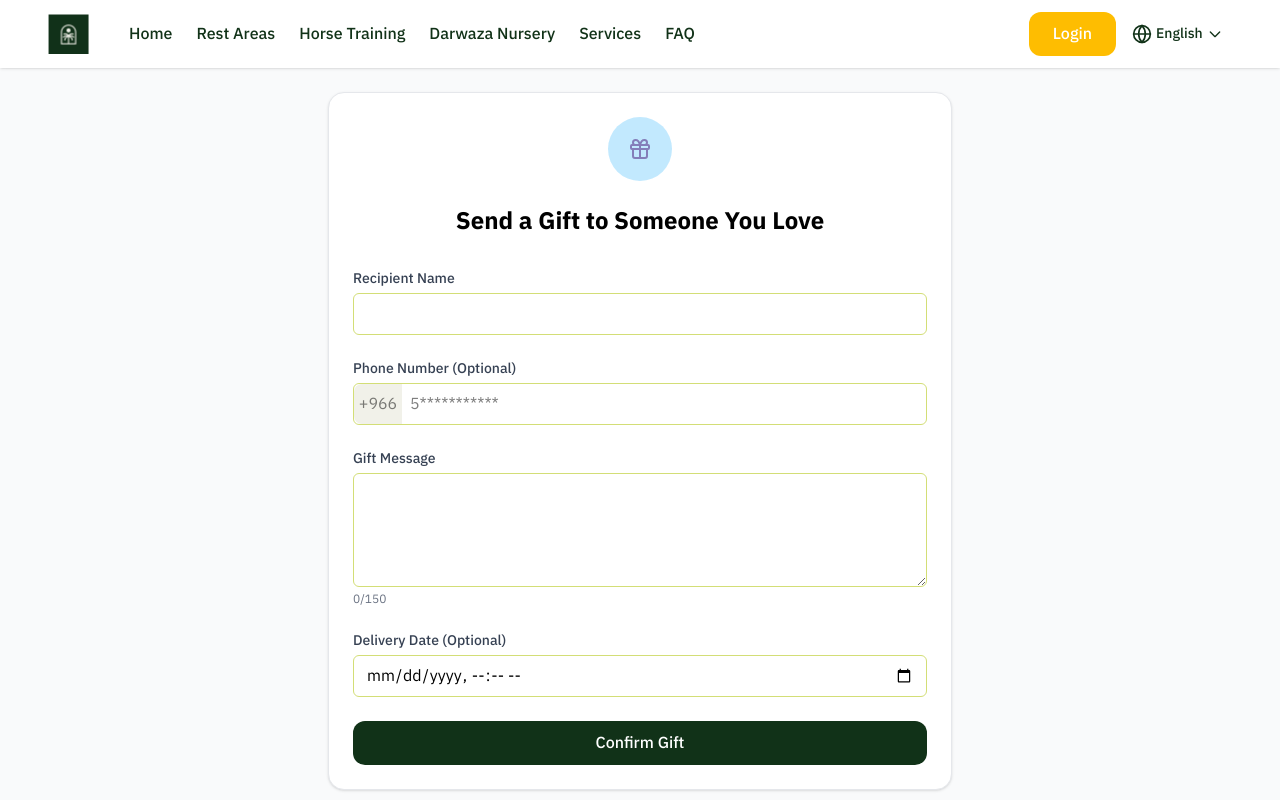
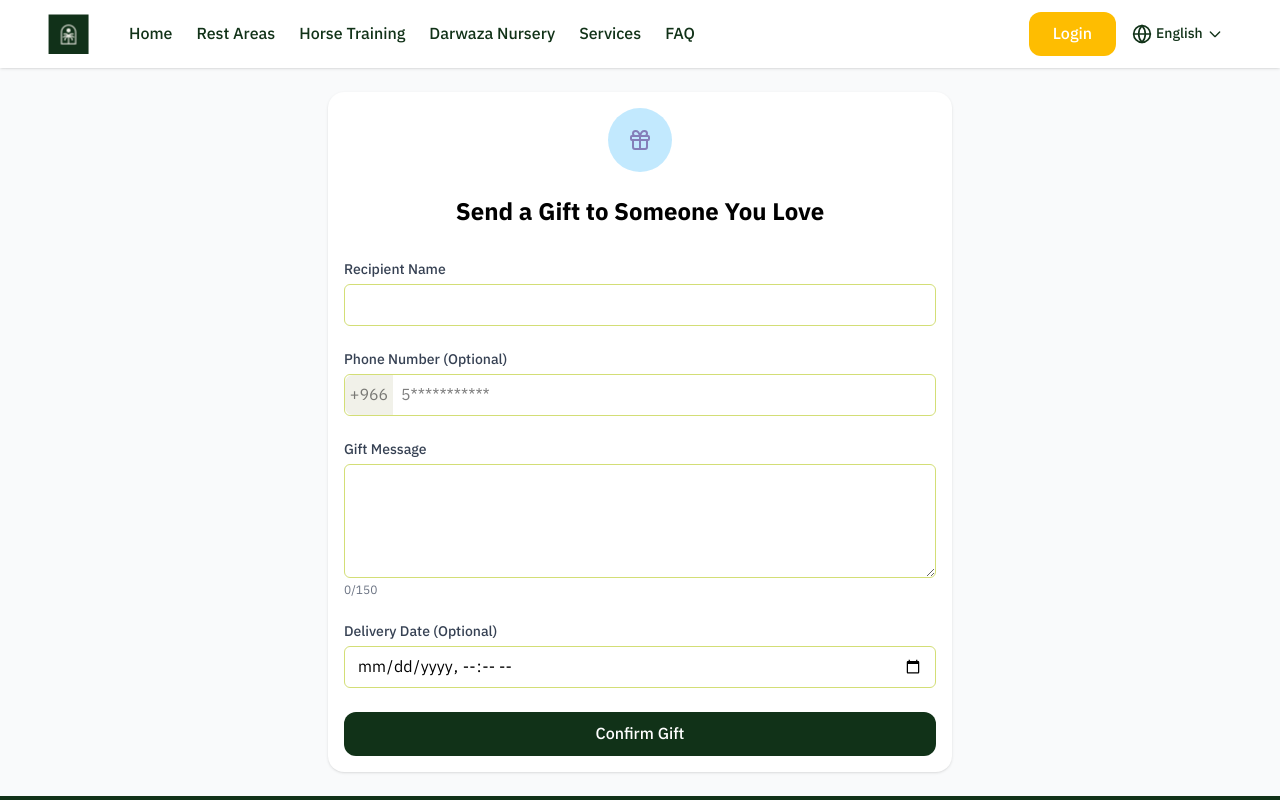
Before and after one commit to ahmedabdelhaleemnoby/dirwaza, a Next.js app in the folder dirwaza-frontend/: page /en/operator/gift-form in a window 1280 px wide. Shown: the top 800 px of the page. Built offline with nearby package versions, Linux system fonts and the light colour scheme.

Commit message:
refactor: replace Card component with a styled div in GiftFormPage for improved layout and styling consistency

```diff
--- a/dirwaza-frontend/src/app/[locale]/(client)/operator/gift-form/page.tsx
+++ b/dirwaza-frontend/src/app/[locale]/(client)/operator/gift-form/page.tsx
@@ -1,7 +1,6 @@
 'use client';
 import { useTranslations } from 'next-intl';
 import { useState } from 'react';
-import Card from '@/components/ui/Card';
 import Input from '@/components/ui/Input';
 import Button from '@/components/ui/Button';
 import { Gift } from 'lucide-react';
@@ -34,7 +33,7 @@ export default function GiftFormPage() {
   return (
     <div className="max-w-2xl mx-auto p-6">
 
-      <Card className="max-w-2xl mx-auto p-6">
+      <div className="max-w-2xl mx-auto space-y-8 bg-white rounded-2xl p-4 shadow">
         <div className="flex items-center justify-center mb-6">
           <div className="w-16 h-16 bg-sky-200/85 rounded-full flex items-center justify-center">
          <Gift className='text-accent-dark w-6 h-6 ' />
@@ -106,7 +105,7 @@ export default function GiftFormPage() {
             {t('submit')}
           </Button>
         </form>
-      </Card>
+      </div>
     </div>
   );
 }
--- /dev/null
+++ b/dirwaza-frontend/src/app/layout.tsx
@@ -0,0 +1,9 @@
+import "./globals.css";
+
+export default async function RootLayout({
+  children,
+}: {
+  children: React.ReactNode;
+}) {
+  return children;
+}
```
